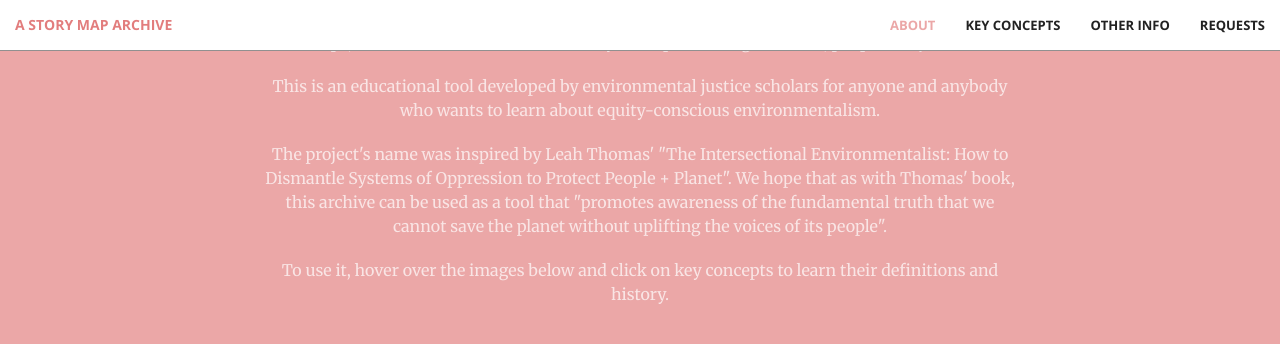
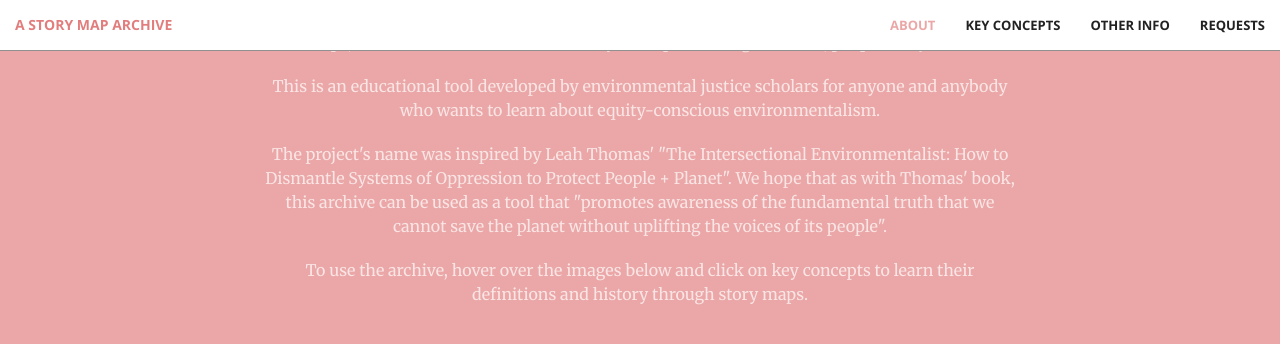
Before and after one commit to peopleandplanet/peopleandplanet.github.io, a Jekyll site: the page built from index.html, in a window 1280 px wide and 900 px high, scrolled down 1070 px, cut to the strip 0-402 px from the top of the window. Shown: the top 344 px of the strip. Built offline with Jekyll 4.4.1, drawn with Linux system fonts in a browser that asks for light colours.

Commit message:
Update call-to-action.html

```diff
--- a/_includes/call-to-action.html
+++ b/_includes/call-to-action.html
@@ -7,7 +7,7 @@
                 <p class="text-faded">The people and planet project is a growing archive of story maps or digital stories that combine maps, text and multimedia to define key concepts relating to nature, people and justice.</p>
                 <p class="text-faded">This is an educational tool developed by environmental justice scholars for anyone and anybody who wants to learn about equity-conscious environmentalism.</p>
                 <p class="text-faded">The project's name was inspired by Leah Thomas' "The Intersectional Environmentalist: How to Dismantle Systems of Oppression to Protect People + Planet". We hope that as with Thomas' book, this archive can be used as a tool that "promotes awareness of the fundamental truth that we cannot save the planet without uplifting the voices of its people".</p>
-                <p class="text-faded">To use it, hover over the images below and click on key concepts to learn their definitions and history.</p>
+                <p class="text-faded">To use the archive, hover over the images below and click on key concepts to learn their definitions and history through story maps.</p>
                 <p class="text-faded"> </p>
             </div>
         </div>
```
